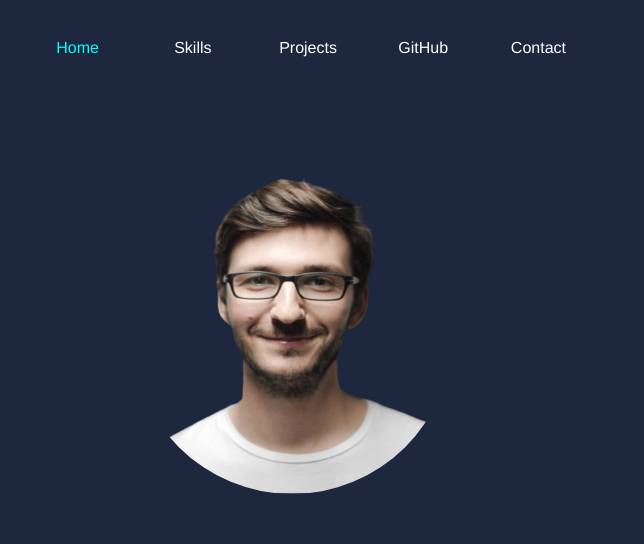
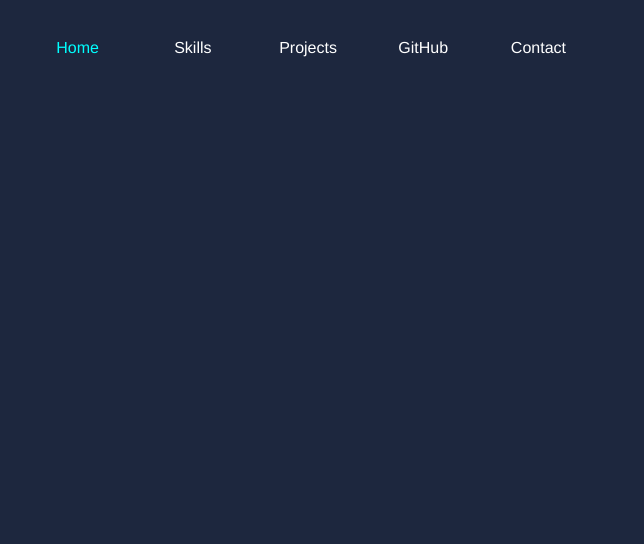
Before and after one commit to 123abhisek/Personal_Portfolio, a plain HTML site: page Protfolio/index.html in a window 1280 px wide. Shown: the top 544 px of the page, 636-1280 px from the left. Drawn offline with Linux system fonts and the light colour scheme.

Commit message:
Update index.html

```diff
--- a/Protfolio/index.html
+++ b/Protfolio/index.html
@@ -47,7 +47,7 @@
         <div class="btn" onclick="downloadFile()">Download CV</div>
       </div>
       <div class="container-right">
-        <img src="./img/perfil.png" alt="" />
+
       </div>
     </section>
 
```
